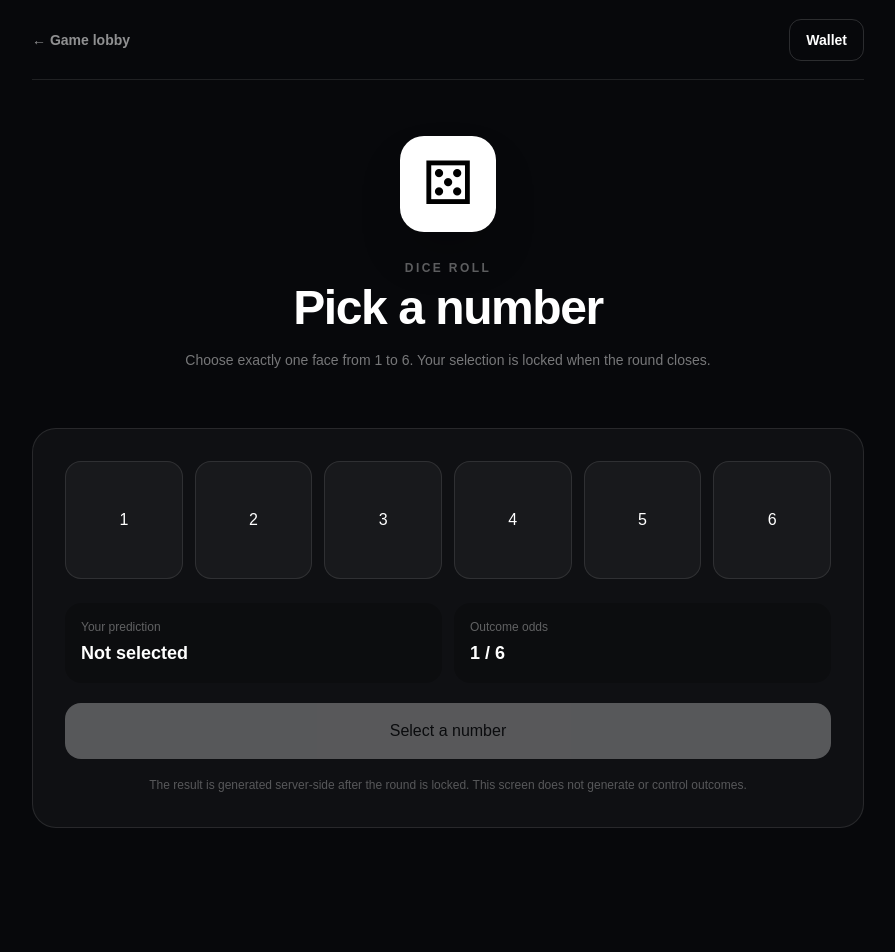
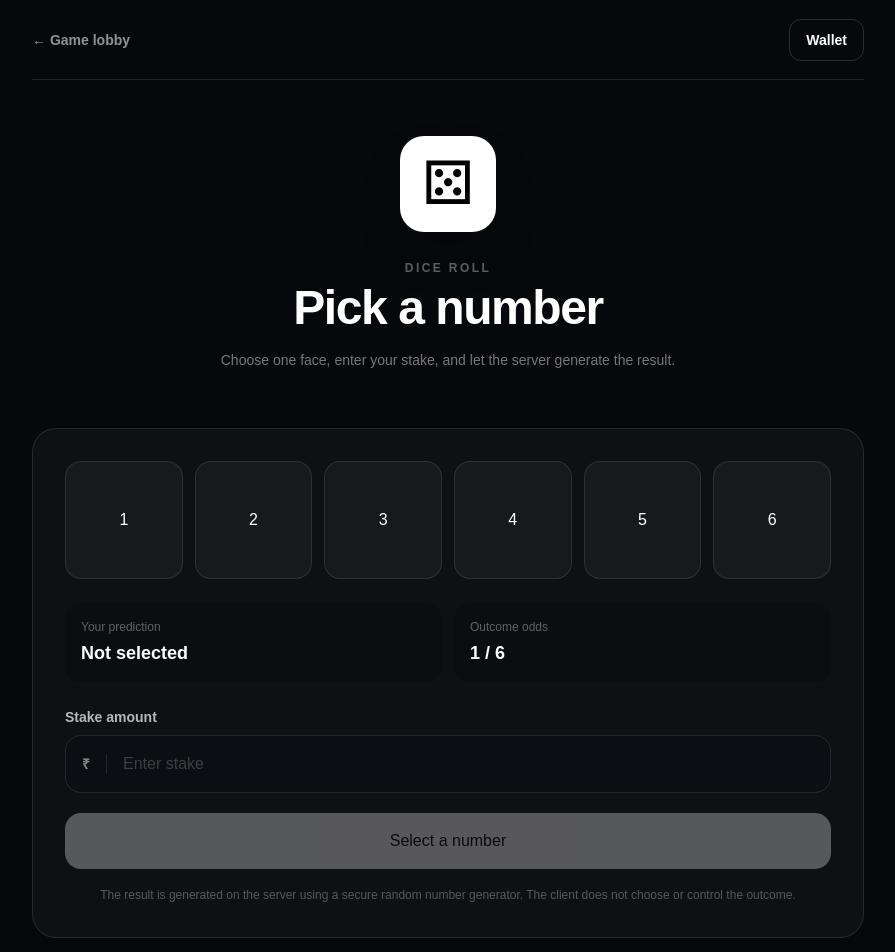
Before and after one commit to Jagdish2729/real-money-games, a Next.js app in the folder apps/web/: page /games/dice in a window 1280 px wide. Shown: the top 952 px of the page, without its empty margins (192-1087 px from the left). Before the commit the page ends 876 px from the top, so only its background shows below. Built offline with nearby package versions, Linux system fonts and the light colour scheme; no server answers.

Commit message:
Connect Dice frontend to authenticated API

```diff
--- a/apps/web/app/games/dice/page.tsx
+++ b/apps/web/app/games/dice/page.tsx
@@ -1,11 +1,72 @@
 "use client";
 
-import { useState } from "react";
+import { FormEvent, useState } from "react";
 
+const API_BASE_URL = process.env.NEXT_PUBLIC_API_URL ?? "http://localhost:4000";
 const faces = [1, 2, 3, 4, 5, 6];
+
+type DiceResult = {
+  prediction: number;
+  result: number;
+  stakePaise: string;
+  payoutPaise: string;
+  won: boolean;
+  balancePaise: string;
+};
 
 export default function DicePage() {
   const [selected, setSelected] = useState<number | null>(null);
+  const [stake, setStake] = useState("");
+  const [loading, setLoading] = useState(false);
+  const [error, setError] = useState("");
+  const [result, setResult] = useState<DiceResult | null>(null);
+
+  async function playDice(event: FormEvent<HTMLFormElement>) {
+    event.preventDefault();
+    setError("");
+    setResult(null);
+
+    const token = localStorage.getItem("accessToken");
+    if (!token) {
+      window.location.href = "/login";
+      return;
+    }
+
+    const stakeRupees = Number(stake);
+    if (!selected || !Number.isFinite(stakeRupees) || stakeRupees <= 0) {
+      setError("Select a number and enter a valid stake.");
+      return;
+    }
+
+    setLoading(true);
+    try {
+      const response = await fetch(`${API_BASE_URL}/games/dice/play`, {
+        method: "POST",
+        headers: {
+          Authorization: `Bearer ${token}`,
+          "Content-Type": "application/json",
+        },
+        body: JSON.stringify({ prediction: selected, stakeRupees }),
+      });
+
+      const data = await response.json();
+      if (!response.ok) {
+        throw new Error(data.message ?? "Unable to play dice");
+      }
+
+      setResult(data);
+    } catch (err) {
+      setError(err instanceof Error ? err.message : "Unable to play dice");
+    } finally {
+      setLoading(false);
+    }
+  }
+
+  function resetRound() {
+    setResult(null);
+    setError("");
+    setStake("");
+  }
 
   return (
     <main className="min-h-screen bg-[#07080b] text-white">
@@ -19,17 +80,18 @@ export default function DicePage() {
           <div className="mx-auto flex h-24 w-24 items-center justify-center rounded-3xl bg-white text-6xl text-black shadow-2xl shadow-black/30">⚄</div>
           <p className="mt-7 text-xs font-bold uppercase tracking-[0.2em] text-white/35">Dice Roll</p>
           <h1 className="mt-2 text-4xl font-black tracking-[-0.03em] sm:text-5xl">Pick a number</h1>
-          <p className="mx-auto mt-4 max-w-xl text-sm leading-6 text-white/45">Choose exactly one face from 1 to 6. Your selection is locked when the round closes.</p>
+          <p className="mx-auto mt-4 max-w-xl text-sm leading-6 text-white/45">Choose one face, enter your stake, and let the server generate the result.</p>
         </section>
 
-        <section className="rounded-3xl border border-white/10 bg-white/[0.035] p-5 sm:p-8">
+        <form onSubmit={playDice} className="rounded-3xl border border-white/10 bg-white/[0.035] p-5 sm:p-8">
           <div className="grid grid-cols-3 gap-3 sm:grid-cols-6">
             {faces.map((face) => (
               <button
                 key={face}
                 type="button"
-                onClick={() => setSelected(face)}
-                className={`aspect-square rounded-2xl border text-2xl font-black transition sm:text-3xl ${selected === face ? "border-white bg-white text-black" : "border-white/10 bg-white/[0.04] hover:border-white/25"}`}
+                onClick={() => { setSelected(face); setResult(null); setError(""); }}
+                disabled={loading}
+                className={`aspect-square rounded-2xl border text-2xl font-black transition sm:text-3xl ${selected === face ? "border-white bg-white text-black" : "border-white/10 bg-white/[0.04] hover:border-white/25"} disabled:cursor-not-allowed disabled:opacity-60`}
                 aria-pressed={selected === face}
               >
                 {face}
@@ -48,12 +110,49 @@ export default function DicePage() {
             </div>
           </div>
 
-          <button type="button" disabled={!selected} className="mt-5 w-full rounded-2xl bg-white px-5 py-4 text-sm font-black text-black disabled:cursor-not-allowed disabled:opacity-30">
-            {selected ? "Continue to stake" : "Select a number"}
-          </button>
+          <label className="mt-6 block">
+            <span className="mb-2 block text-sm font-semibold text-white/70">Stake amount</span>
+            <div className="flex items-center overflow-hidden rounded-2xl border border-white/10 bg-[#0c0e13] focus-within:border-white/30">
+              <span className="border-r border-white/10 px-4 text-sm font-semibold text-white/50">₹</span>
+              <input
+                required
+                type="number"
+                min="1"
+                step="0.01"
+                inputMode="decimal"
+                value={stake}
+                onChange={(event) => setStake(event.target.value)}
+                placeholder="Enter stake"
+                disabled={loading}
+                className="min-w-0 flex-1 bg-transparent px-4 py-4 text-base outline-none placeholder:text-white/20 disabled:opacity-60"
+              />
+            </div>
+          </label>
 
-          <p className="mt-4 text-center text-xs leading-5 text-white/30">The result is generated server-side after the round is locked. This screen does not generate or control outcomes.</p>
-        </section>
+          {error && <p className="mt-4 rounded-xl border border-red-400/20 bg-red-400/10 px-4 py-3 text-sm text-red-300">{error}</p>}
+
+          {result && (
+            <div className="mt-5 rounded-2xl border border-white/10 bg-black/20 p-5">
+              <p className="text-xs font-bold uppercase tracking-[0.18em] text-white/40">Round result</p>
+              <p className="mt-2 text-3xl font-black">{result.won ? "You won!" : "Better luck next time"}</p>
+              <div className="mt-4 grid grid-cols-2 gap-3 text-sm sm:grid-cols-4">
+                <div><p className="text-white/35">Prediction</p><p className="mt-1 font-bold">{result.prediction}</p></div>
+                <div><p className="text-white/35">Result</p><p className="mt-1 font-bold">{result.result}</p></div>
+                <div><p className="text-white/35">Payout</p><p className="mt-1 font-bold">₹{(Number(result.payoutPaise) / 100).toFixed(2)}</p></div>
+                <div><p className="text-white/35">Balance</p><p className="mt-1 font-bold">₹{(Number(result.balancePaise) / 100).toFixed(2)}</p></div>
+              </div>
+              <button type="button" onClick={resetRound} className="mt-5 w-full rounded-2xl border border-white/15 px-5 py-3 text-sm font-bold hover:border-white/30">Play another round</button>
+            </div>
+          )}
+
+          {!result && (
+            <button type="submit" disabled={!selected || !stake || loading} className="mt-5 w-full rounded-2xl bg-white px-5 py-4 text-sm font-black text-black transition hover:bg-white/90 disabled:cursor-not-allowed disabled:opacity-30">
+              {loading ? "Rolling..." : selected ? "Roll Dice" : "Select a number"}
+            </button>
+          )}
+
+          <p className="mt-4 text-center text-xs leading-5 text-white/30">The result is generated on the server using a secure random number generator. The client does not choose or control the outcome.</p>
+        </form>
       </div>
     </main>
   );
```
